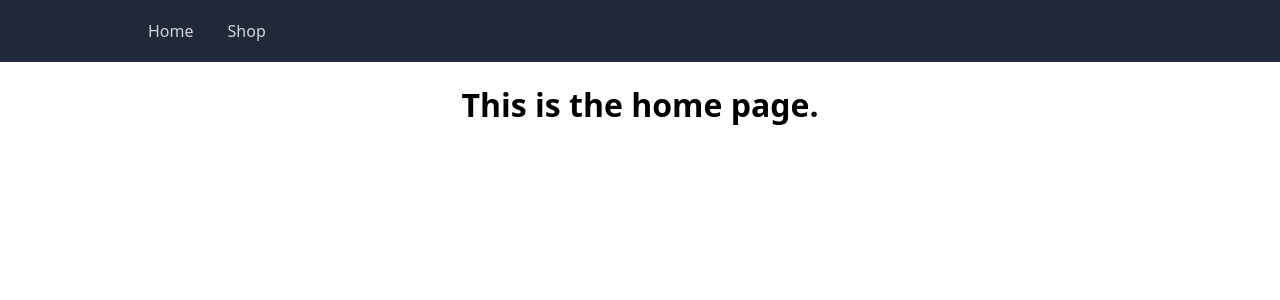
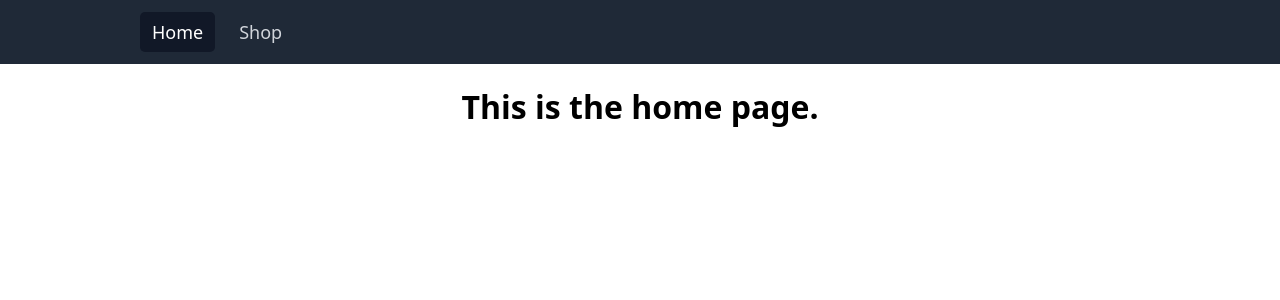
Before and after one commit to localtoast42/odin-shopping-cart, a React (Vite) app: page / in a window 1280 px wide. Shown: the top 300 px of the page. Built offline with nearby package versions, Linux system fonts and the light colour scheme.

Commit message:
Style currently active NavLink

```diff
--- a/src/App.css
+++ b/src/App.css
@@ -17,20 +17,25 @@
 
 .nav-links {
     display: flex;
-    gap: 18px;
+    gap: 12px;
 }
 
 a {
     color: #d1d5db;
     text-decoration: none;
-    font-size: 16px;
+    font-size: 18px;
     font-weight: 500;
-    padding: 8px;
+    padding: 8px 12px;
     border-radius: 5px;
 }
 
 a:hover {
     background-color: #374151;
+    color: white;
+}
+
+a.active {
+    background-color: #111827;
     color: white;
 }
 
```
